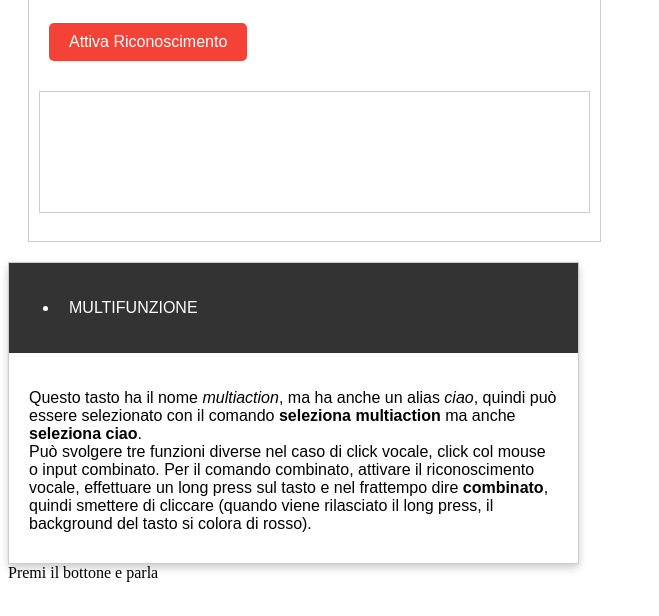
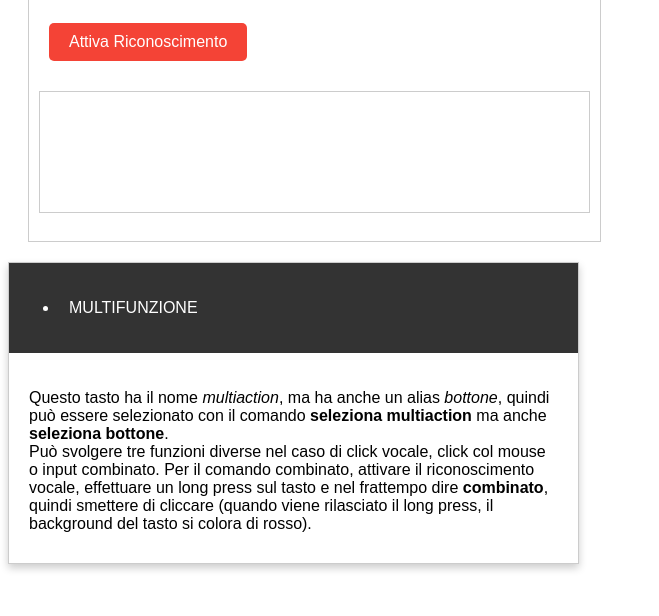
Before and after one commit to Berthaji/MultimodalUI, a website built with webpack: page html/prova2_interazione.html in a window 1280 px wide. Shown: the part 256-872 px from the top of the page, without its empty margins (0-659 px from the left). Built offline with nearby package versions, Linux system fonts and the light colour scheme.

Commit message:
Fix descrizione

```diff
--- a/html/prova2_interazione.html
+++ b/html/prova2_interazione.html
@@ -104,9 +104,9 @@
     </div>
   </div>
   <div class="window-content">
-    <p>Questo tasto ha il nome <i>multiaction</i>, ma ha anche un alias <i>ciao</i>, quindi
+    <p>Questo tasto ha il nome <i>multiaction</i>, ma ha anche un alias <i>bottone</i>, quindi
     può essere selezionato con il comando <strong>seleziona multiaction</strong> ma anche
-    <strong>seleziona ciao</strong>.<br>
+    <strong>seleziona bottone</strong>.<br>
     Può svolgere tre funzioni diverse nel caso di click vocale, click col mouse o input
     combinato. Per il comando combinato, attivare il riconoscimento vocale, effettuare un
     long press sul tasto e nel frattempo dire <strong>combinato</strong>, quindi smettere di
@@ -114,10 +114,6 @@
   </div>
 </div>
 
-<div>
- Premi il bottone e parla
-</div>
-
 <script src="../js/speech_recognition.js"></script>
 <script src="../js/prova2.js"></script>
 </body>
```
